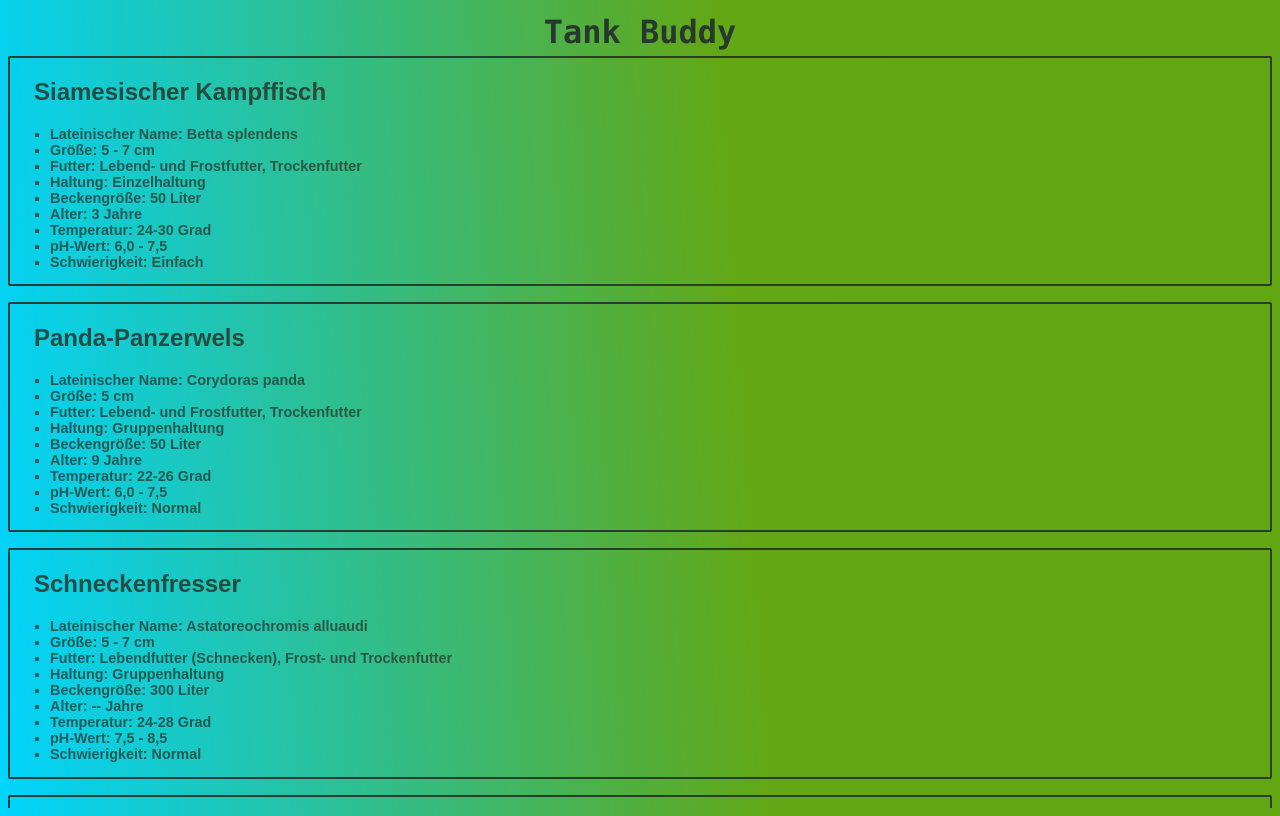
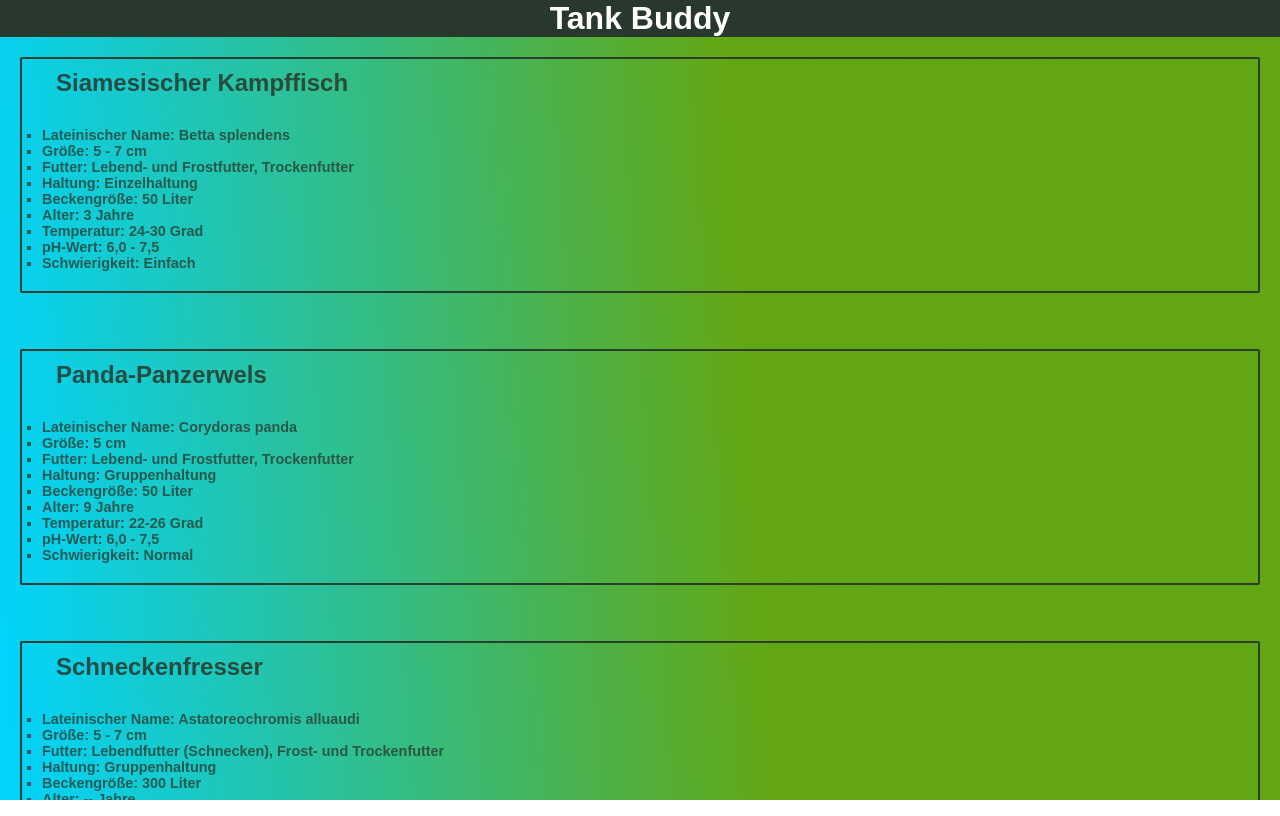
Before and after one commit to hennifant/capstone-project, a React (Create React App) app: page / in a window 1280 px wide. Built offline with nearby package versions, Linux system fonts and the light colour scheme.

Commit message:
Added suggested changes to list of fish and header

```diff
--- a/public/pisces.json
+++ b/public/pisces.json
@@ -1,7 +1,6 @@
 {
   "fishes": [
     {
-      "Id": "1",
       "FishLatin": "Betta splendens",
       "FishGerman": "Siamesischer Kampffisch",
       "Characteristics": "5 - 7 cm",
@@ -14,7 +13,6 @@
       "Difficulty": "Einfach"
     },
     {
-      "Id": "2",
       "FishLatin": "Corydoras panda",
       "FishGerman": "Panda-Panzerwels",
       "Characteristics": "5 cm",
@@ -27,7 +25,6 @@
       "Difficulty": "Normal"
     },
     {
-      "Id": "3",
       "FishLatin": "Astatoreochromis alluaudi",
       "FishGerman": "Schneckenfresser",
       "Characteristics": "5 - 7 cm",
@@ -40,7 +37,6 @@
       "Difficulty": "Normal"
     },
     {
-      "Id": "4",
       "FishLatin": "Corydoras adolfoi",
       "FishGerman": "Adolfos Panzerwels",
       "Characteristics": "5-6 cm",
@@ -53,7 +49,6 @@
       "Difficulty": "Normal"
     },
     {
-      "Id": "5",
       "FishLatin": "Sciaenochromis ahli",
       "FishGerman": "Ahls-Maulbrüter",
       "Characteristics": "20 cm",
@@ -66,7 +61,6 @@
       "Difficulty": "Einfach"
     },
     {
-      "Id": "6",
       "FishLatin": "Macrognathus aculeatus",
       "FishGerman": "Augenfleckstachelaal",
       "Characteristics": "20 - 38 cm",
@@ -79,7 +73,6 @@
       "Difficulty": "Schwierig"
     },
     {
-      "Id": "7",
       "FishLatin": "Poecilia sphenops var. Dalmatiner",
       "FishGerman": "Dalmatiner-Molly",
       "Characteristics": "6 - 10 cm",
@@ -92,7 +85,6 @@
       "Difficulty": "Einfach"
     },
     {
-      "Id": "8",
       "FishLatin": "Myxocyprinus asiaticus",
       "FishGerman": "Chinesischer Sauger",
       "Characteristics": "60 cm",
--- a/src/App.js
+++ b/src/App.js
@@ -1,5 +1,7 @@
+import styled from 'styled-components';
 import { useState, useEffect } from 'react';
 import FishListPage from './pages/FishListPage.js';
+import Header from './components/Header.js';
 
 function App() {
   const [fishes, setFishes] = useState([]);
@@ -9,9 +11,10 @@ function App() {
   }, []);
 
   return (
-    <div>
+    <PageContainer>
+      <Header />
       <FishListPage fishes={fishes} />
-    </div>
+    </PageContainer>
   );
 
   async function getFishes() {
@@ -26,3 +29,9 @@ function App() {
 }
 
 export default App;
+
+const PageContainer = styled.div`
+  display: grid;
+  grid-template-rows: auto 1fr auto;
+  height: 100vh;
+`;
--- a/src/GlobalStyles.js
+++ b/src/GlobalStyles.js
@@ -3,6 +3,8 @@ import { createGlobalStyle } from 'styled-components';
 export default createGlobalStyle`
  * {
     box-sizing: border-box;
+    padding: 0;
+    margin: 0;
  }
 
  body {
--- a/src/components/FishCard.js
+++ b/src/components/FishCard.js
@@ -41,6 +41,7 @@ const FishContainer = styled.div`
   border: 2px solid #28382c;
   border-radius: 2px;
   opacity: 0.95;
+  margin: 20px;
 `;
 
 const FishName = styled.h2`
@@ -48,6 +49,7 @@ const FishName = styled.h2`
   font-family: Arial, Helvetica, sans-serif;
   color: #28382c;
   opacity: 0.9;
+  padding: 10px;
 `;
 
 const PropertyList = styled.ul`
@@ -56,4 +58,5 @@ const PropertyList = styled.ul`
   font-size: 0.9rem;
   color: #28382c;
   opacity: 0.8;
+  margin: 20px;
 `;
--- a/src/components/Header.js
+++ b/src/components/Header.js
@@ -5,9 +5,8 @@ export default function Header() {
 }
 
 const Heading = styled.h1`
-  color: #28382c;
-  font-family: 'Lucida Console', Courier, monospace;
-  align-self: center;
+  color: white;
+  background-color: #28382c;
+  font-family: Arial, Helvetica, sans-serif;
   text-align: center;
-  margin: 0;
 `;
--- a/src/pages/FishListPage.js
+++ b/src/pages/FishListPage.js
@@ -1,26 +1,17 @@
 import styled from 'styled-components';
 import FishCard from '../components/FishCard.js';
-import Header from '../components/Header.js';
 
-export default function FishList({ fishes }) {
+export default function FishListPage({ fishes }) {
   return (
-    <PageContainer>
-      <Header />
-      <FishlistContainer>
-        {fishes && fishes.map(fish => <FishCard key={fish.Id} fish={fish} />)}
-      </FishlistContainer>
-    </PageContainer>
+    <FishlistContainer>
+      {fishes && fishes.map(fish => <FishCard key={fish.Id} fish={fish} />)}
+    </FishlistContainer>
   );
 }
-
-const PageContainer = styled.main`
-  display: grid;
-  grid-template-rows: 48px 1fr;
-  height: 100vh;
-`;
 
 const FishlistContainer = styled.section`
   display: grid;
   gap: 16px;
   overflow-y: auto;
+  scrollbar-width: none;
 `;
```
Also changed, not shown: 2 other files (tests, documents, lock files or other folders).
